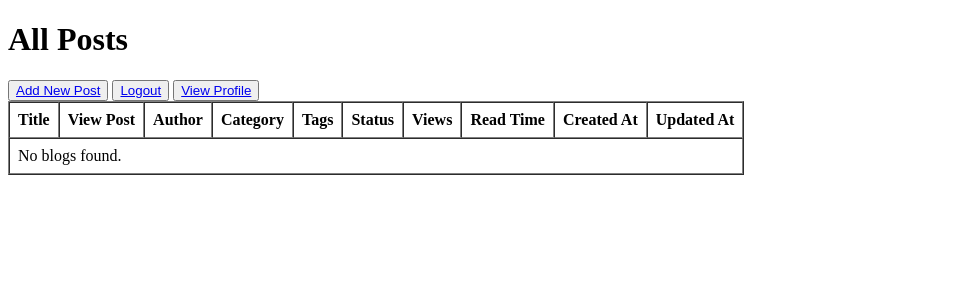
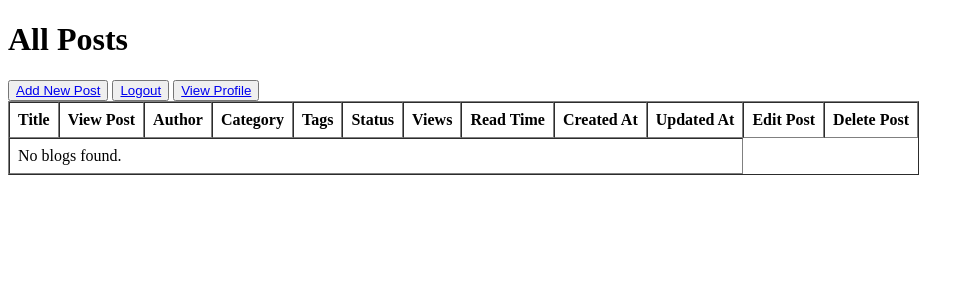
Before and after one commit to karmakr1920/echomind, a Django app: page /blog/ in a window 1280 px wide. Shown: the top 300 px of the page, without its empty margins (0-974 px from the left). Run offline with Django 5.2, Linux system fonts and the light colour scheme; the visitor is signed in with stand-in values (Sample User, id 1); data that the repository does not hold is empty.

Commit message:
1) Added Change password feature 2) Update Post Model,Categeory,Tag model to be user specific 3) Added the urls pattern and respective templates

```diff
--- a/blog/models.py
+++ b/blog/models.py
@@ -3,13 +3,30 @@ from django.contrib.auth.models import User
 from django.utils.text import slugify
 
 class Category(models.Model):
+    user = models.ForeignKey(User, on_delete=models.CASCADE, null=True, blank=True)
     name = models.CharField(max_length=50)
     slug = models.SlugField(unique=True)
+
+    def save(self, *args, **kwargs):
+        if not self.slug:
+            base_slug = slugify(self.name)
+            unique_slug = base_slug
+            counter = 1
+
+            while Category.objects.filter(slug=unique_slug).exclude(pk=self.pk).exists():
+                unique_slug = f"{base_slug}-{counter}"
+                counter += 1
+
+            self.slug = unique_slug
+
+        super().save(*args, **kwargs)
 
     def __str__(self):
         return self.name
 
+
 class Tag(models.Model):
+    user = models.ForeignKey(User, on_delete=models.CASCADE, null=True, blank=True)
     name = models.CharField(max_length=30)
 
     def __str__(self):
@@ -20,7 +37,7 @@ class Post(models.Model):
     title = models.CharField(max_length=200)
     slug = models.SlugField(unique=True)
     content = models.TextField()
-    category = models.ForeignKey(Category, on_delete=models.SET_NULL, null=True)
+    category = models.ForeignKey(Category, on_delete=models.SET_NULL, null=True, blank=True)
     tags = models.ManyToManyField(Tag, blank=True)
     created_at = models.DateTimeField(auto_now_add=True)
     updated_at = models.DateTimeField(auto_now=True)
--- a/blog/templates/blog/blog_form.html
+++ b/blog/templates/blog/blog_form.html
@@ -9,6 +9,7 @@
     <form method="POST">
     {% csrf_token %}
     {{ form.as_p }}
+
     <button type="submit">Save</button>
 </form>
 
--- a/blog/templates/blog/blog_list.html
+++ b/blog/templates/blog/blog_list.html
@@ -34,7 +34,7 @@
                 <th>Read Time</th>
                 <th>Created At</th>
                 <th>Updated At</th>
-                {% if request.user.is_authenticated and request.user == blog.author %}
+                {% if request.user.is_authenticated %}
                 <th>Edit Post</th>
                 <th>Delete Post</th>
                 {% endif %}
@@ -47,7 +47,7 @@
                 <td>{{ blog.title }}</td>
                 <td><a href="{{ blog.slug }}">View</a></td>
                 <td>{{ blog.author }}</td>
-                <td>{{ blog.category }}</td>
+                <td>{{ blog.category.name }}</td>
                 <td>
                     {% for tag in blog.tags.all %}
                         {{ tag.name }}{% if not forloop.last %}, {% endif %}
--- a/blog/templates/blog/index.html
+++ b/blog/templates/blog/index.html
@@ -7,5 +7,7 @@
 </head>
 <body>
     <h1>Welcome to EchoMind</h1>
+    <button><a href="{% url 'register' %}">Register</a></button>
+    <button><a href="{% url 'login' %}">Login</a></button>
 </body>
 </html>
--- a/blog/templates/blog/user_profile.html
+++ b/blog/templates/blog/user_profile.html
@@ -44,7 +44,7 @@
 
         <!-- PROFILE CARD -->
         <div class="col-md-5 mb-4">
-          <div class="card shadow p-4 text-center">
+          <div class="card shadow p-4 text-center d-flex align-items-center">
 
             {% if user.profile.profile_pic %}
             <img src="{{ user.profile.profile_pic.url }}"
@@ -59,6 +59,8 @@
             <p class="small text-secondary">Joined: {{ user.date_joined|date:"F d, Y" }}</p>
 
             <a href="{% url 'edit_profile' %}" class="btn btn-primary w-50 mt-2">Edit Profile</a>
+            <a href="{% url 'change_password' %}" class="btn btn-primary w-50 mt-2">Change Password</a>
+            <a href="{% url 'logout' %}" class="btn btn-primary w-50 mt-2">Logout</a>
           </div>
         </div>
 
--- a/blog/urls.py
+++ b/blog/urls.py
@@ -13,6 +13,7 @@ urlpatterns = [
     path('logout/',views.logout_view, name= 'logout'),
     path('profile/view/', views.profile_view, name='view_profile'),
     path('profile/edit/', views.edit_profile_view, name='edit_profile'),
+    path('profile/change-password/', views.change_password, name='change_password'),
     path('my-posts/', views.user_posts, name='user_posts'),
 
 
--- a/blog/views.py
+++ b/blog/views.py
@@ -6,6 +6,8 @@ from django.contrib.auth.decorators import login_required
 from django.contrib.auth.models import User
 from django.contrib import messages
 from django.utils import timezone
+from django.contrib.auth.forms import PasswordChangeForm
+from django.contrib.auth import update_session_auth_hash
 
 def register_view(request):
     if request.method == 'POST':
@@ -84,15 +86,29 @@ def blog_detail(request,slug):
 @login_required
 def create_blog(request):
     if request.method == 'POST':
-        form = PostForm(request.POST)
+        form = PostForm(request.POST,user = request.user)
         if form.is_valid():
             post = form.save(commit=False)     # don't save yet
             post.author = request.user         # set author manually
             post.save()                        # now save
+            # Handle new category
+            new_category = form.cleaned_data.get('new_category')
+            if new_category:
+                category_obj, created = Category.objects.get_or_create(name=new_category,user=request.user)
+                post.category = category_obj
+            post.save()
+
+            # Handle new tags
+            new_tags = form.cleaned_data.get('new_tags')
+            if new_tags:
+                tag_list = [tag.strip() for tag in new_tags.split(',')]
+                for tag_name in tag_list:
+                    tag_obj, created = Tag.objects.get_or_create(name=tag_name,user=request.user)
+                    post.tags.add(tag_obj)
             form.save_m2m()                    # save tags
             return redirect('blog_list')
     else:
-        form = PostForm()  # GET request
+        form = PostForm(user=request.user)  # GET request
     return render(request, 'blog/blog_form.html', {'form': form})
 
 @login_required
@@ -100,12 +116,37 @@ def update_blog(request, pk):
     blog = get_object_or_404(Post, pk=pk)
 
     if request.method == 'POST':
-        form = PostForm(request.POST, instance=blog)   # bind instance
+        form = PostForm(request.POST, instance=blog,user = request.user)   # bind instance
         if form.is_valid():
-            form.save()
+            post = form.save(commit=False)
+            post.author = request.user
+            post.save()
+
+            # Handle new category
+            new_category = form.cleaned_data.get('new_category')
+            if new_category:
+                category_obj, created = Category.objects.get_or_create(
+                    name=new_category,
+                    user=request.user
+                )
+                post.category = category_obj
+                post.save()
+
+            # Handle new tags
+            new_tags = form.cleaned_data.get('new_tags')
+            if new_tags:
+                tag_list = [tag.strip() for tag in new_tags.split(',')]
+                for tag_name in tag_list:
+                    tag_obj, created = Tag.objects.get_or_create(
+                        name=tag_name,
+                        user=request.user
+                    )
+                    post.tags.add(tag_obj)
+
+            form.save_m2m()
             return redirect('blog_list')
     else:
-        form = PostForm(instance=blog)  # Pre-filled form in GET
+        form = PostForm(instance=blog,user = request.user)  # Pre-filled form in GET
 
     return render(request, 'blog/blog_form.html', {'form': form})
 
@@ -162,3 +203,17 @@ def edit_profile_view(request):
 def user_posts(request):
     posts = Post.objects.filter(author=request.user)
     return render(request, 'blog/user_posts.html', {'posts': posts})
+
+@login_required
+def change_password(request):
+    if request.method == 'POST':
+        form = PasswordChangeForm(request.user, request.POST)
+        if form.is_valid():
+            user = form.save()
+            update_session_auth_hash(request, user)  # prevents logout
+            messages.success(request, 'Your password was successfully updated!')
+            return redirect('view_profile')
+    else:
+        form = PasswordChangeForm(request.user)
+
+    return render(request, 'blog/change_password.html', {'form': form})
```
Also changed, not shown: blog/forms.py (+15 -1 lines), blog/templates/blog/change_password.html (added, +10 -0 lines), blog/migrations/0003_alter_post_category.py (added), blog/migrations/0004_reset_tag_category.py (added), blog/migrations/0005_category_user_tag_user.py (added).
